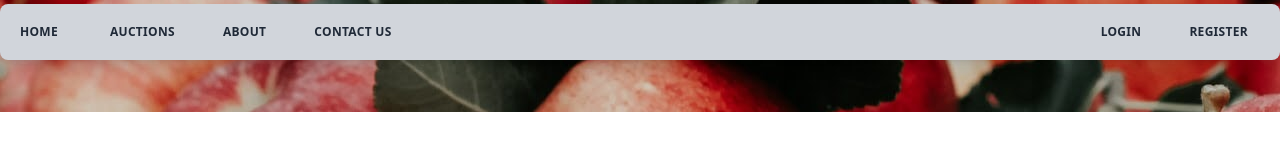
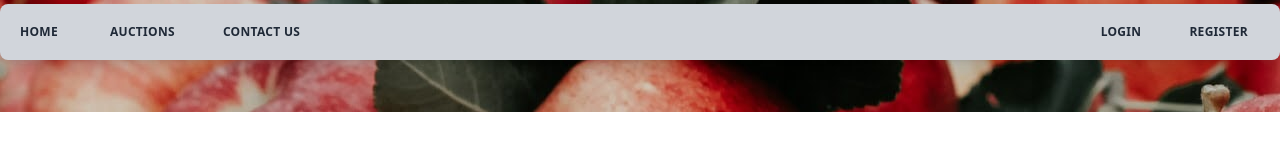
Before and after one commit to Blank333/auction-system, a Next.js app: page /auctions in a window 1280 px wide. Shown: the top 142 px of the page. Built offline with nearby package versions, Linux system fonts and the light colour scheme.

Commit message:
Removed about page from navbar

```diff
--- a/components/navbar.js
+++ b/components/navbar.js
@@ -34,13 +34,13 @@ export default function navbar() {
                                         </span>
                                     </a>
                                 </Link>
-                                <Link href='/about'>
+                                {/* <Link href='/about'>
                                     <a className = 'inline-flex p-2 mr-4'>
                                         <span className = 'hover:rounded-lg hover:bg-green-100 p-2'>
                                             About
                                         </span>
                                     </a>
-                                </Link>
+                                </Link> */}
                                 <Link href='/contact'>
                                     <a className = 'inline-flex p-2 mr-4'>
                                         <span className = 'hover:rounded-lg hover:bg-green-100 p-2'>
```
